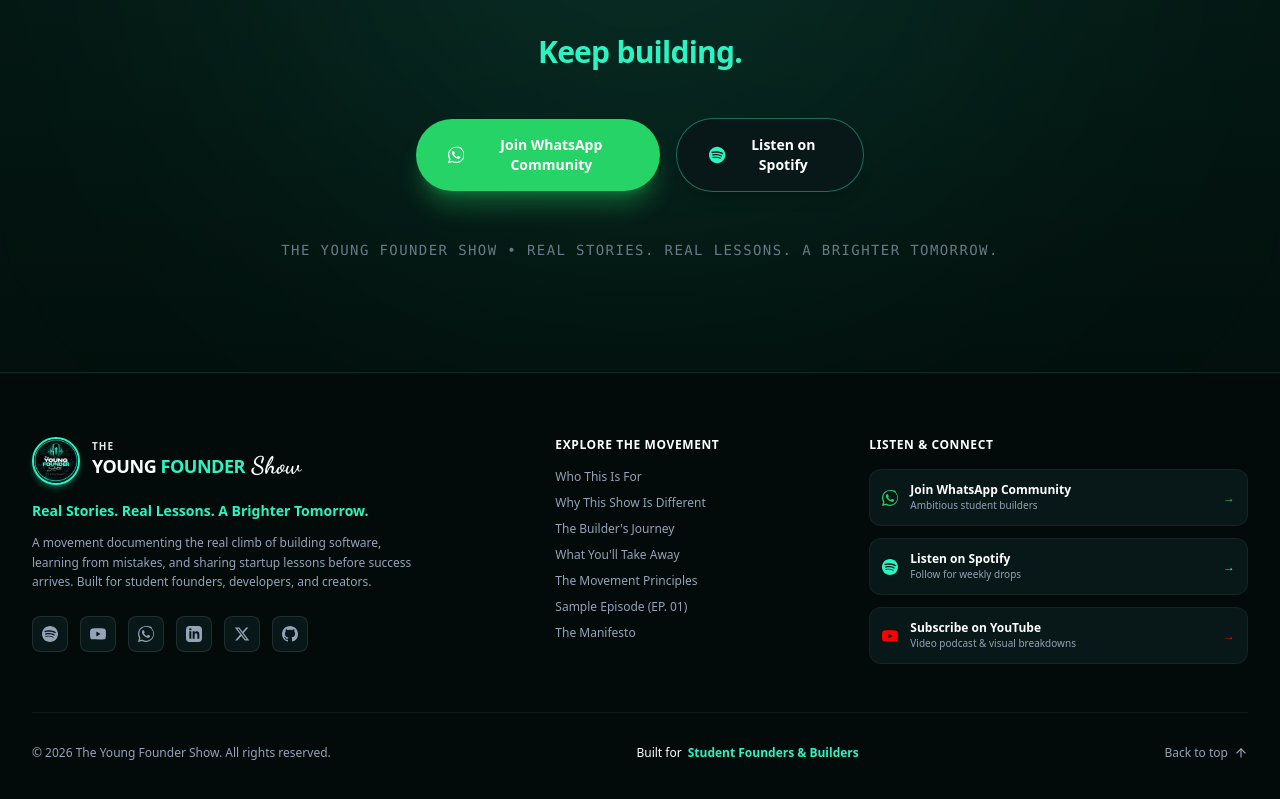
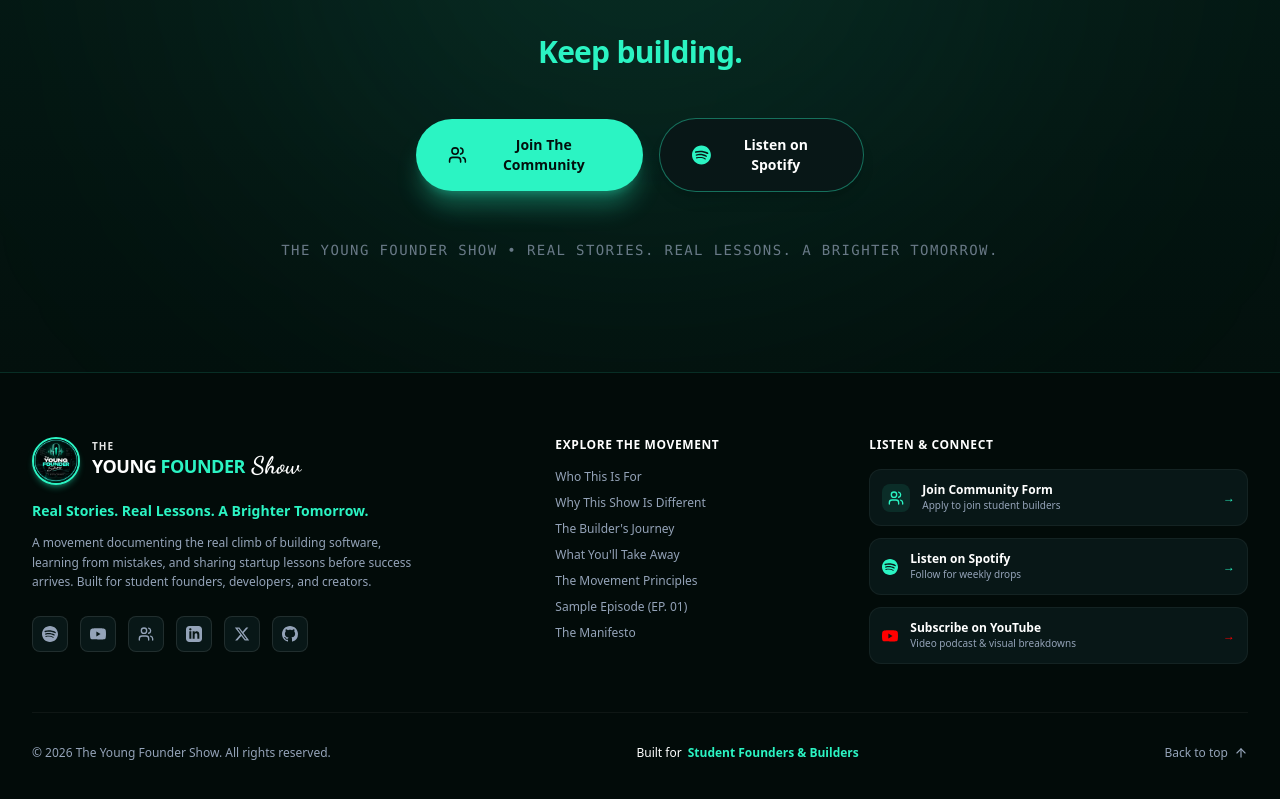
Before and after one commit to devlydemo-star/podcast, a Next.js app: page / in a window 1280 px wide. Shown: the part 7869-8668 px from the top of the page. Built offline with nearby package versions, Linux system fonts and the light colour scheme.

Commit message:
Update community invite links to application form link

```diff
--- a/src/components/Footer.tsx
+++ b/src/components/Footer.tsx
@@ -4,7 +4,7 @@ import React from "react";
 import Image from "next/image";
 import Link from "next/link";
 import { SHOW_INFO } from "@/data/podcastData";
-import { Heart, ArrowUp } from "lucide-react";
+import { Heart, ArrowUp, Users } from "lucide-react";
 import BrandLogo from "@/components/BrandLogo";
 import { SpotifyIcon, YoutubeIcon, LinkedinIcon, TwitterIcon, GithubIcon, WhatsappIcon } from "@/components/BrandIcons";
 
@@ -54,13 +54,13 @@ export default function Footer() {
                 <YoutubeIcon className="w-4 h-4" />
               </a>
               <a
-                href={SHOW_INFO.whatsappCommunityUrl}
+                href={SHOW_INFO.communityFormUrl}
                 target="_blank"
                 rel="noopener noreferrer"
-                className="w-9 h-9 rounded-lg bg-[#081717] border border-white/10 flex items-center justify-center text-[#94A3B8] hover:text-[#25D366] hover:border-[#25D366] transition-colors"
-                title="WhatsApp Community"
+                className="w-9 h-9 rounded-lg bg-[#081717] border border-white/10 flex items-center justify-center text-[#94A3B8] hover:text-[#2BF4C3] hover:border-[#2BF4C3] transition-colors"
+                title="Join Community Form"
               >
-                <WhatsappIcon className="w-4 h-4" />
+                <Users className="w-4 h-4" />
               </a>
               <a
                 href={SHOW_INFO.socialLinks.linkedin}
@@ -143,21 +143,23 @@ export default function Footer() {
             </h4>
             <div className="space-y-3">
               <a
-                href={SHOW_INFO.whatsappCommunityUrl}
+                href={SHOW_INFO.communityFormUrl}
                 target="_blank"
                 rel="noopener noreferrer"
-                className="p-3 rounded-xl bg-[#081717] border border-white/5 hover:border-[#25D366]/40 flex items-center justify-between transition-colors group"
+                className="p-3 rounded-xl bg-[#081717] border border-white/5 hover:border-[#2BF4C3]/40 flex items-center justify-between transition-colors group"
               >
                 <div className="flex items-center gap-3">
-                  <WhatsappIcon className="w-4 h-4 text-[#25D366]" />
+                  <div className="w-7 h-7 rounded-lg bg-[#2BF4C3]/10 flex items-center justify-center text-[#2BF4C3] group-hover:scale-105 transition-transform">
+                    <Users className="w-4 h-4" />
+                  </div>
                   <div>
-                    <p className="text-xs font-bold text-white group-hover:text-[#25D366] transition-colors">
-                      Join WhatsApp Community
+                    <p className="text-xs font-bold text-white group-hover:text-[#2BF4C3] transition-colors">
+                      Join Community Form
                     </p>
-                    <p className="text-[10px] text-[#94A3B8]">Ambitious student builders</p>
+                    <p className="text-[10px] text-[#94A3B8]">Apply to join student builders</p>
                   </div>
                 </div>
-                <span className="text-xs text-[#25D366]">&rarr;</span>
+                <span className="text-xs text-[#2BF4C3] group-hover:translate-x-0.5 transition-transform">&rarr;</span>
               </a>
 
               <a
--- a/src/components/ManifestoSection.tsx
+++ b/src/components/ManifestoSection.tsx
@@ -1,9 +1,9 @@
 "use client";
 
 import React from "react";
-import { Sparkles, ArrowRight } from "lucide-react";
+import { Sparkles, ArrowRight, Users } from "lucide-react";
 import { SHOW_INFO } from "@/data/podcastData";
-import { WhatsappIcon, SpotifyIcon } from "@/components/BrandIcons";
+import { SpotifyIcon } from "@/components/BrandIcons";
 
 export default function ManifestoSection() {
   return (
@@ -43,15 +43,15 @@ export default function ManifestoSection() {
         {/* Dual High-Impact Action CTAs */}
         <div className="flex flex-col sm:flex-row items-center justify-center gap-4 max-w-md mx-auto">
 
-          {/* Join WhatsApp Community */}
+          {/* Join Community */}
           <a
-            href={SHOW_INFO.whatsappCommunityUrl}
+            href={SHOW_INFO.communityFormUrl}
             target="_blank"
             rel="noopener noreferrer"
-            className="w-full sm:w-auto flex items-center justify-center gap-2.5 px-8 py-4 rounded-full font-bold text-sm bg-[#25D366] hover:bg-[#20bd5a] text-white shadow-xl shadow-[#25D366]/30 hover:shadow-[#25D366]/50 transition-all transform hover:scale-105 cursor-pointer"
+            className="w-full sm:w-auto flex items-center justify-center gap-2.5 px-8 py-4 rounded-full font-bold text-sm bg-[#2BF4C3] hover:bg-[#22d3a9] text-[#03100D] shadow-xl shadow-[#2BF4C3]/30 hover:shadow-[#2BF4C3]/50 transition-all transform hover:scale-105 cursor-pointer"
           >
-            <WhatsappIcon className="w-5 h-5 text-white" />
-            <span>Join WhatsApp Community</span>
+            <Users className="w-5 h-5 text-[#03100D]" />
+            <span>Join The Community</span>
           </a>
 
           {/* Listen on Spotify */}
--- a/src/components/NewsletterModal.tsx
+++ b/src/components/NewsletterModal.tsx
@@ -2,11 +2,10 @@
 
 import React, { useState } from "react";
 import Image from "next/image";
-import { X, Sparkles, Bell, ArrowRight } from "lucide-react";
+import { X, Sparkles, Bell, ArrowRight, Users } from "lucide-react";
 import confetti from "canvas-confetti";
 import BrandLogo from "@/components/BrandLogo";
 import { SHOW_INFO } from "@/data/podcastData";
-import { WhatsappIcon } from "@/components/BrandIcons";
 
 interface NewsletterModalProps {
   isOpen: boolean;
@@ -30,9 +29,9 @@ export default function NewsletterModal({ isOpen, onClose }: NewsletterModalProp
     setError("");
     setSubmitted(true);
 
-    // Open WhatsApp community group invite
+    // Open community application form
     try {
-      window.open(SHOW_INFO.whatsappCommunityUrl, "_blank", "noopener,noreferrer");
+      window.open(SHOW_INFO.communityFormUrl, "_blank", "noopener,noreferrer");
     } catch {
       // fallback
     }
@@ -42,7 +41,7 @@ export default function NewsletterModal({ isOpen, onClose }: NewsletterModalProp
         particleCount: 80,
         spread: 65,
         origin: { y: 0.6 },
-        colors: ["#2BF4C3", "#25D366", "#FFFFFF"],
+        colors: ["#2BF4C3", "#1DD1B9", "#FFFFFF"],
       });
     } catch {
       // ignore
@@ -62,22 +61,22 @@ export default function NewsletterModal({ isOpen, onClose }: NewsletterModalProp
 
         {submitted ? (
           <div className="text-center py-6 animate-in zoom-in-95 duration-200">
-            <div className="w-14 h-14 rounded-full bg-[#25D366]/20 border border-[#25D366] flex items-center justify-center mx-auto mb-4 text-[#25D366]">
-              <WhatsappIcon className="w-7 h-7" />
+            <div className="w-14 h-14 rounded-full bg-[#2BF4C3]/20 border border-[#2BF4C3] flex items-center justify-center mx-auto mb-4 text-[#2BF4C3]">
+              <Users className="w-7 h-7" />
             </div>
             <h3 className="text-xl font-bold text-white mb-2">Welcome aboard, {name}!</h3>
             <p className="text-xs text-[#94A3B8] leading-relaxed mb-5">
-              We opened the official WhatsApp Community in a new tab. If it didn&apos;t open automatically, click the button below:
+              We opened the community application form in a new tab. If it didn&apos;t open automatically, click the button below:
             </p>
 
             <a
-              href={SHOW_INFO.whatsappCommunityUrl}
+              href={SHOW_INFO.communityFormUrl}
               target="_blank"
               rel="noopener noreferrer"
-              className="w-full py-3.5 px-5 rounded-xl font-bold text-sm bg-[#25D366] hover:bg-[#20bd5a] text-white shadow-lg shadow-[#25D366]/30 transition-all flex items-center justify-center gap-2 cursor-pointer mb-4"
+              className="w-full py-3.5 px-5 rounded-xl font-bold text-sm bg-[#2BF4C3] hover:bg-[#22d3a9] text-[#03100D] shadow-lg shadow-[#2BF4C3]/30 transition-all flex items-center justify-center gap-2 cursor-pointer mb-4"
             >
-              <WhatsappIcon className="w-5 h-5 text-white" />
-              <span>Join WhatsApp Community</span>
+              <Users className="w-4 h-4 text-[#03100D]" />
+              <span>Complete Application Form</span>
               <ArrowRight className="w-4 h-4" />
             </a>
 
@@ -97,7 +96,7 @@ export default function NewsletterModal({ isOpen, onClose }: NewsletterModalProp
             <div className="inline-flex items-center gap-1.5 px-2.5 py-0.5 rounded-full bg-[#081717] border border-[#2BF4C3]/30 mb-3">
               <Bell className="w-3 h-3 text-[#2BF4C3]" />
               <span className="text-[10px] font-bold uppercase tracking-wider text-[#2BF4C3]">
-                Founder VIP List & WhatsApp
+                Founder VIP List & Community
               </span>
             </div>
 
@@ -105,7 +104,7 @@ export default function NewsletterModal({ isOpen, onClose }: NewsletterModalProp
               Never Miss an Episode or Lesson
             </h3>
             <p className="text-xs text-[#94A3B8] leading-relaxed mb-6">
-              Subscribe to weekly retrospective briefings and get direct access to our WhatsApp Founder Community.
+              Subscribe to weekly retrospective briefings and apply to get access to our Founder Community.
             </p>
 
             <form onSubmit={handleSubmit} className="space-y-4">
@@ -141,8 +140,8 @@ export default function NewsletterModal({ isOpen, onClose }: NewsletterModalProp
                 type="submit"
                 className="w-full py-3.5 rounded-xl font-bold text-sm bg-[#2BF4C3] hover:bg-[#22d3a9] text-[#03100D] transition-all flex items-center justify-center gap-2 cursor-pointer shadow-lg shadow-[#2BF4C3]/20"
               >
-                <WhatsappIcon className="w-4 h-4 text-[#03100D]" />
-                <span>Join WhatsApp Community</span>
+                <Users className="w-4 h-4 text-[#03100D]" />
+                <span>Apply to Join Community</span>
               </button>
             </form>
           </div>
--- a/src/components/NewsletterSection.tsx
+++ b/src/components/NewsletterSection.tsx
@@ -5,7 +5,6 @@ import Image from "next/image";
 import { CheckCircle2, Sparkles, Send, Bell, ArrowRight, Users2 } from "lucide-react";
 import confetti from "canvas-confetti";
 import { SHOW_INFO } from "@/data/podcastData";
-import { WhatsappIcon } from "@/components/BrandIcons";
 
 export default function NewsletterSection() {
   const [name, setName] = useState("");
@@ -23,9 +22,9 @@ export default function NewsletterSection() {
     setError("");
     setSubmitted(true);
 
-    // Open WhatsApp community group invite
+    // Open community application form
     try {
-      window.open(SHOW_INFO.whatsappCommunityUrl, "_blank", "noopener,noreferrer");
+      window.open(SHOW_INFO.communityFormUrl, "_blank", "noopener,noreferrer");
     } catch {
       // fallback
     }
@@ -35,7 +34,7 @@ export default function NewsletterSection() {
         particleCount: 90,
         spread: 75,
         origin: { y: 0.7 },
-        colors: ["#2BF4C3", "#25D366", "#FFFFFF"],
+        colors: ["#2BF4C3", "#1DD1B9", "#FFFFFF"],
       });
     } catch {
       // ignore
@@ -98,22 +97,22 @@ export default function NewsletterSection() {
 
                 {submitted ? (
                   <div className="text-center py-6 animate-in zoom-in-95 duration-300">
-                    <div className="w-14 h-14 rounded-full bg-[#25D366]/20 border border-[#25D366] flex items-center justify-center mx-auto mb-4 text-[#25D366]">
-                      <WhatsappIcon className="w-7 h-7" />
+                    <div className="w-14 h-14 rounded-full bg-[#2BF4C3]/20 border border-[#2BF4C3] flex items-center justify-center mx-auto mb-4 text-[#2BF4C3]">
+                      <Users2 className="w-7 h-7" />
                     </div>
                     <h3 className="text-xl font-bold text-white mb-2">Welcome to the Movement!</h3>
                     <p className="text-xs text-[#94A3B8] leading-relaxed mb-5">
-                      Thank you for joining, <span className="text-[#2BF4C3] font-semibold">{name}</span>! We opened the official WhatsApp Community in a new tab. If it didn&apos;t open automatically, click below to join:
+                      Thank you for connecting, <span className="text-[#2BF4C3] font-semibold">{name}</span>! We opened the community application form in a new tab. If it didn&apos;t open automatically, click below to complete your application:
                     </p>
 
                     <a
-                      href={SHOW_INFO.whatsappCommunityUrl}
+                      href={SHOW_INFO.communityFormUrl}
                       target="_blank"
                       rel="noopener noreferrer"
-                      className="w-full py-3.5 px-5 rounded-xl font-bold text-sm bg-[#25D366] hover:bg-[#20bd5a] text-white shadow-lg shadow-[#25D366]/30 transition-all flex items-center justify-center gap-2 cursor-pointer mb-4"
+                      className="w-full py-3.5 px-5 rounded-xl font-bold text-sm bg-[#2BF4C3] hover:bg-[#22d3a9] text-[#03100D] shadow-lg shadow-[#2BF4C3]/30 transition-all flex items-center justify-center gap-2 cursor-pointer mb-4"
                     >
-                      <WhatsappIcon className="w-5 h-5 text-white" />
-                      <span>Join WhatsApp Community</span>
+                      <Users2 className="w-4 h-4 text-[#03100D]" />
+                      <span>Complete Application Form</span>
                       <ArrowRight className="w-4 h-4" />
                     </a>
 
@@ -164,12 +163,12 @@ export default function NewsletterSection() {
                       type="submit"
                       className="w-full py-3.5 rounded-xl font-bold text-sm bg-[#2BF4C3] hover:bg-[#22d3a9] text-[#03100D] shadow-lg shadow-[#2BF4C3]/25 hover:shadow-[#2BF4C3]/40 transition-all flex items-center justify-center gap-2 transform hover:-translate-y-0.5 cursor-pointer"
                     >
-                      <WhatsappIcon className="w-4 h-4 text-[#03100D]" />
-                      <span>Join WhatsApp Community</span>
+                      <Users2 className="w-4 h-4 text-[#03100D]" />
+                      <span>Apply to Join Community</span>
                     </button>
 
                     <p className="text-[11px] text-[#94A3B8]/70 text-center">
-                      Instant WhatsApp invite upon submission. No spam ever.
+                      Opens official application form upon submission. No spam ever.
                     </p>
                   </form>
                 )}
--- a/src/data/podcastData.ts
+++ b/src/data/podcastData.ts
@@ -73,9 +73,10 @@ export const SHOW_INFO = {
     twitter: "https://x.com/maherdhami",
     instagram: "https://instagram.com/maherdhami",
     github: "https://github.com/maherdhami",
-    whatsapp: "https://chat.whatsapp.com/Fjk4CJ8jvAN71pWLS8vqDu",
+    whatsapp: "https://fomr.io/s/xaGYWAe4Ul",
   },
-  whatsappCommunityUrl: "https://chat.whatsapp.com/Fjk4CJ8jvAN71pWLS8vqDu",
+  whatsappCommunityUrl: "https://fomr.io/s/xaGYWAe4Ul",
+  communityFormUrl: "https://fomr.io/s/xaGYWAe4Ul",
   coverImage: "/images/show_badge.jpg",
   hostImage: "/images/show_badge.jpg",
   communityImage: "/images/community.jpg",
```
